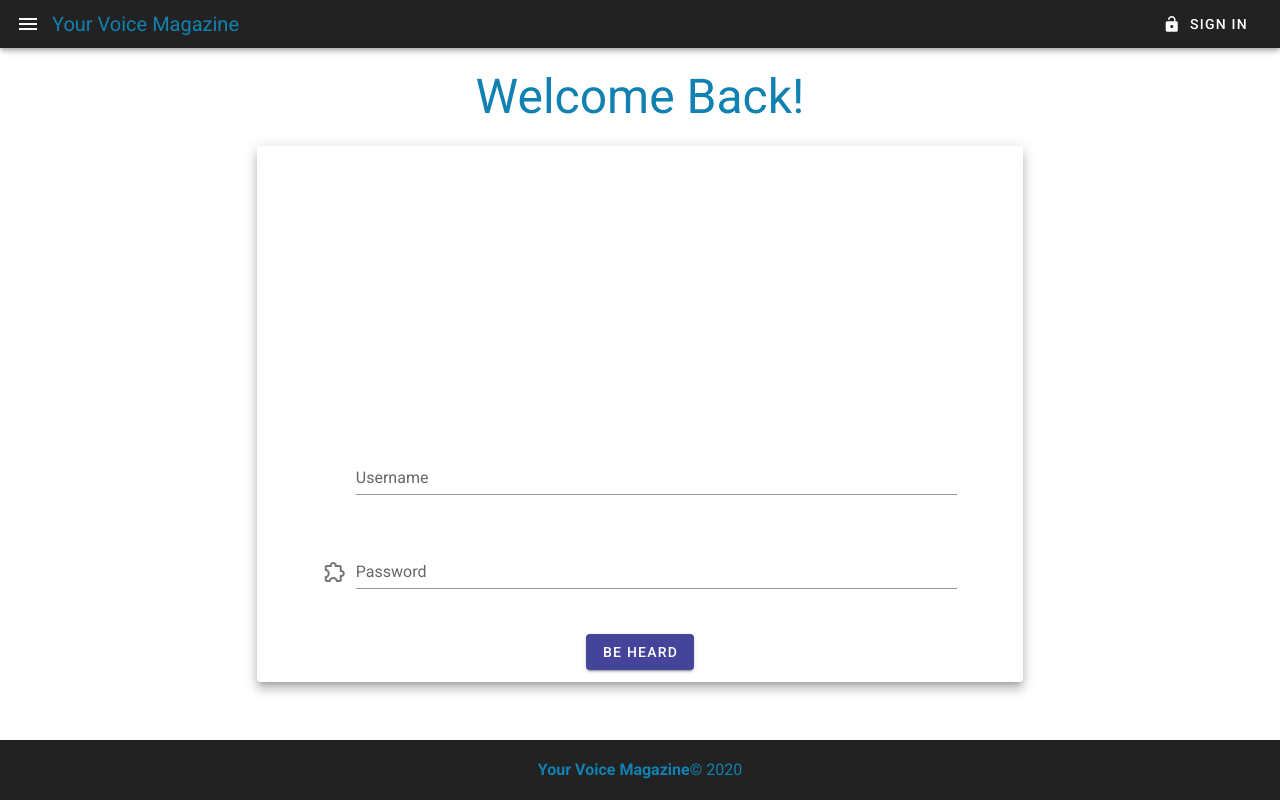
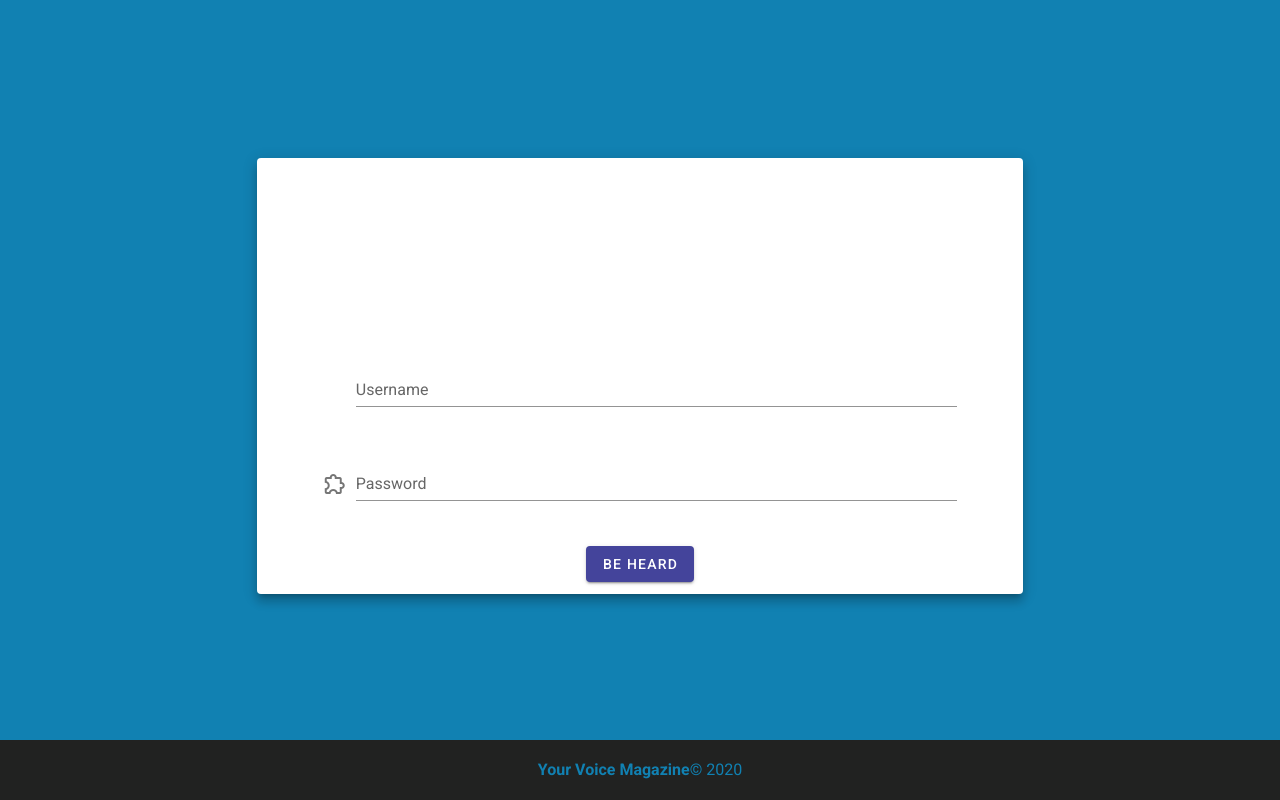
Before and after one commit to EWSD2/your-voice-client, a Nuxt app: page /Auth/login in a window 1280 px wide. Built offline with nearby package versions, Linux system fonts and the light colour scheme.

Commit message:
EYV-33 Center login card and change bg color

```diff
--- /dev/null
+++ b/layouts/login.vue
@@ -0,0 +1,52 @@
+<template>
+  <v-app dark style="background: #1181b2">
+    <v-main>
+      <v-container fluid fill-height>
+        <nuxt />
+      </v-container>
+    </v-main>
+    <v-footer
+      color="primary"
+      dark
+      app
+    >
+      <v-col
+        cols="12"
+        class="text-center secondary--text"
+      >
+        <strong>Your Voice Magazine</strong>
+        <span>&copy; {{ new Date().getFullYear() }}</span>
+      </v-col>
+    </v-footer>
+  </v-app>
+</template>
+
+<script>
+export default {
+  data () {
+    return {
+      drawer: false,
+      title: 'Your Voice Magazine'
+    }
+  },
+  computed: {
+    sideNavItems () {
+      const items = [
+        // { icon: 'mdi-apps', title: 'Home', to: '/' },
+        { icon: 'mdi-lock-open', title: 'Sign In', link: '/auth/login' }
+      ]
+
+      return items
+    },
+
+    horizontalNavItems () {
+      const items = [
+        // { icon: 'mdi-apps', title: 'Home', to: '/' },
+        { icon: 'mdi-lock-open', title: 'Sign In', link: '/auth/login' }
+      ]
+
+      return items
+    }
+  }
+}
+</script>
--- a/pages/Auth/login.vue
+++ b/pages/Auth/login.vue
@@ -1,14 +1,5 @@
 <template>
-  <v-container text-center class="secondary--text">
-    <v-row align="center">
-      <v-col
-        cols="12"
-      >
-        <h1 class="display-2">
-          Welcome Back!
-        </h1>
-      </v-col>
-    </v-row>
+  <v-container text-center class="secondary--text fill-height">
     <v-row align="center">
       <v-col
         sm="12"
@@ -21,15 +12,9 @@
           offset-md="2"
           elevation="8"
         >
-          <template slot="progress">
-            <v-progress-linear
-              color="accent"
-              indeterminate
-            />
-          </template>
           <v-img
             src="/logo.png"
-            height="300"
+            height="200"
             contain
           />
           <v-row>
@@ -102,6 +87,7 @@ import FormAlert from '~/components/Shared/FormAlert'
 import SIGNIN_USER from '~/apollo/mutations/signinUser.gql'
 export default {
   name: 'Login',
+  layout: 'login',
   components: {
     FormAlert
   },
```
